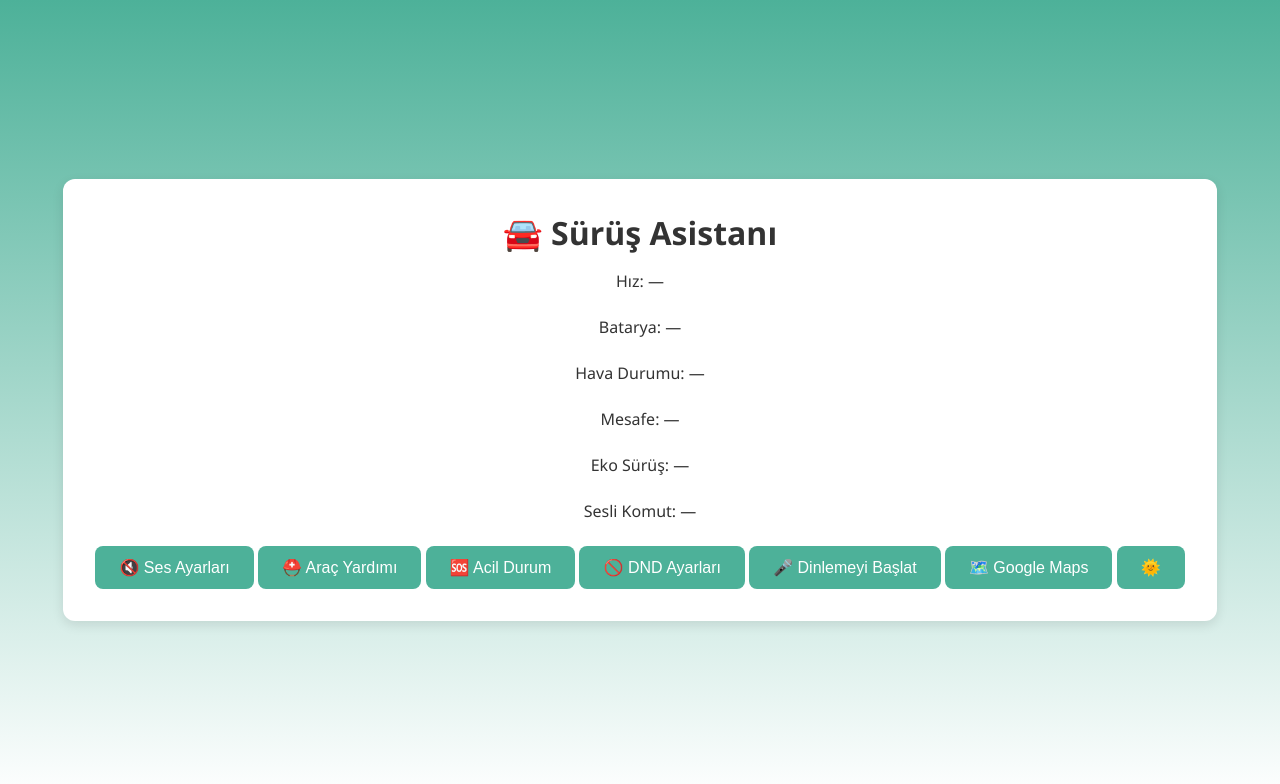
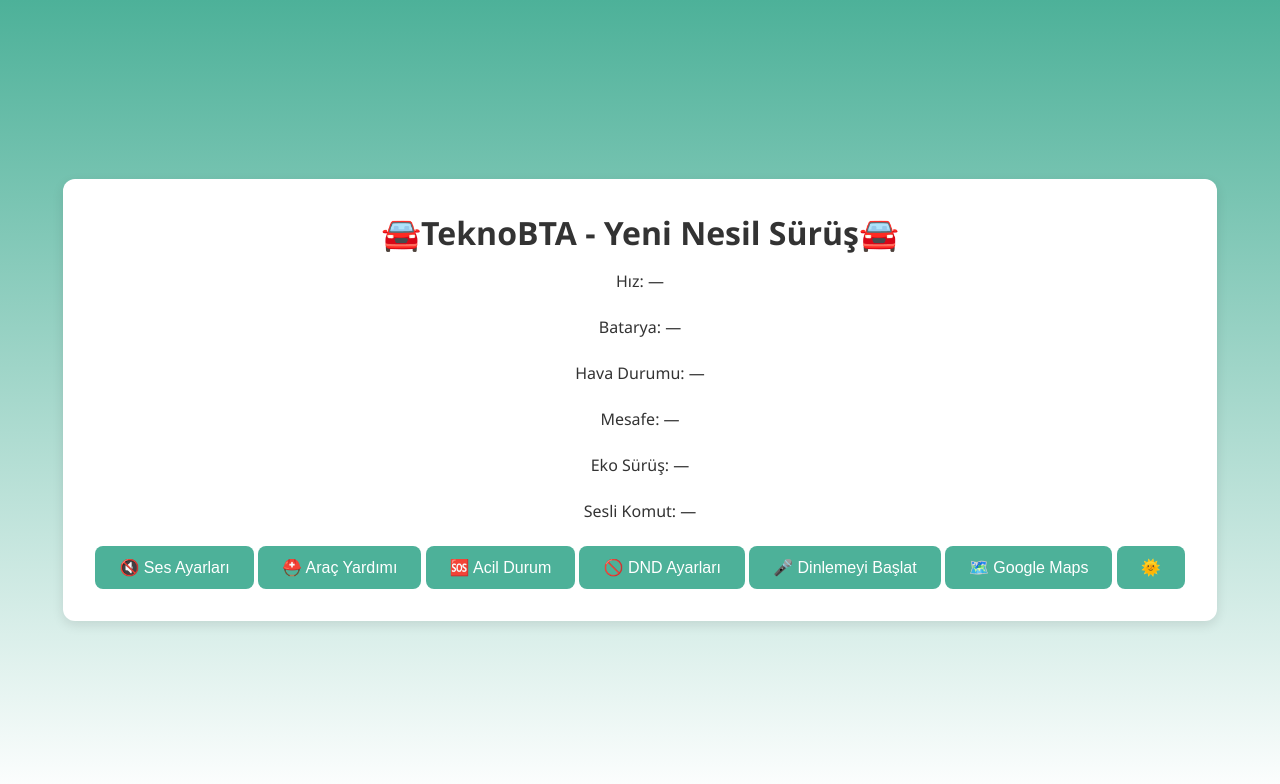
Before and after one commit to SoftwareDeveloperAlp/teknobta_tubitak, a plain HTML site: page drive.html in a window 1280 px wide. Drawn offline with Linux system fonts and the light colour scheme.

Commit message:
Update drive.html

```diff
--- a/drive.html
+++ b/drive.html
@@ -9,7 +9,7 @@
 </head>
 <body>
   <div class="container">
-    <h1>🚘 Sürüş Asistanı</h1>
+    <h1>🚘TeknoBTA - Yeni Nesil Sürüş🚘</h1>
 
     <div id="status">
       <p id="speed">Hız: —</p>
```
